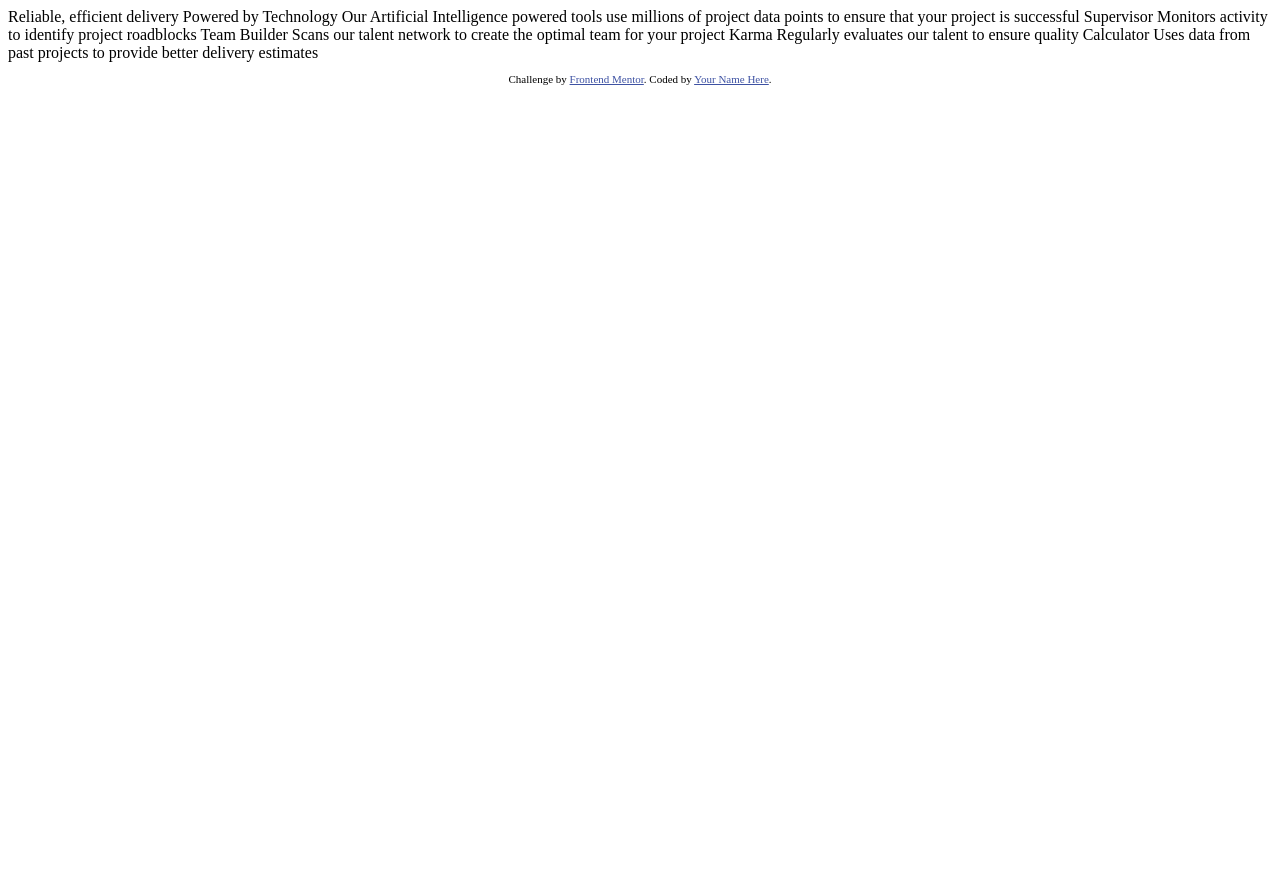
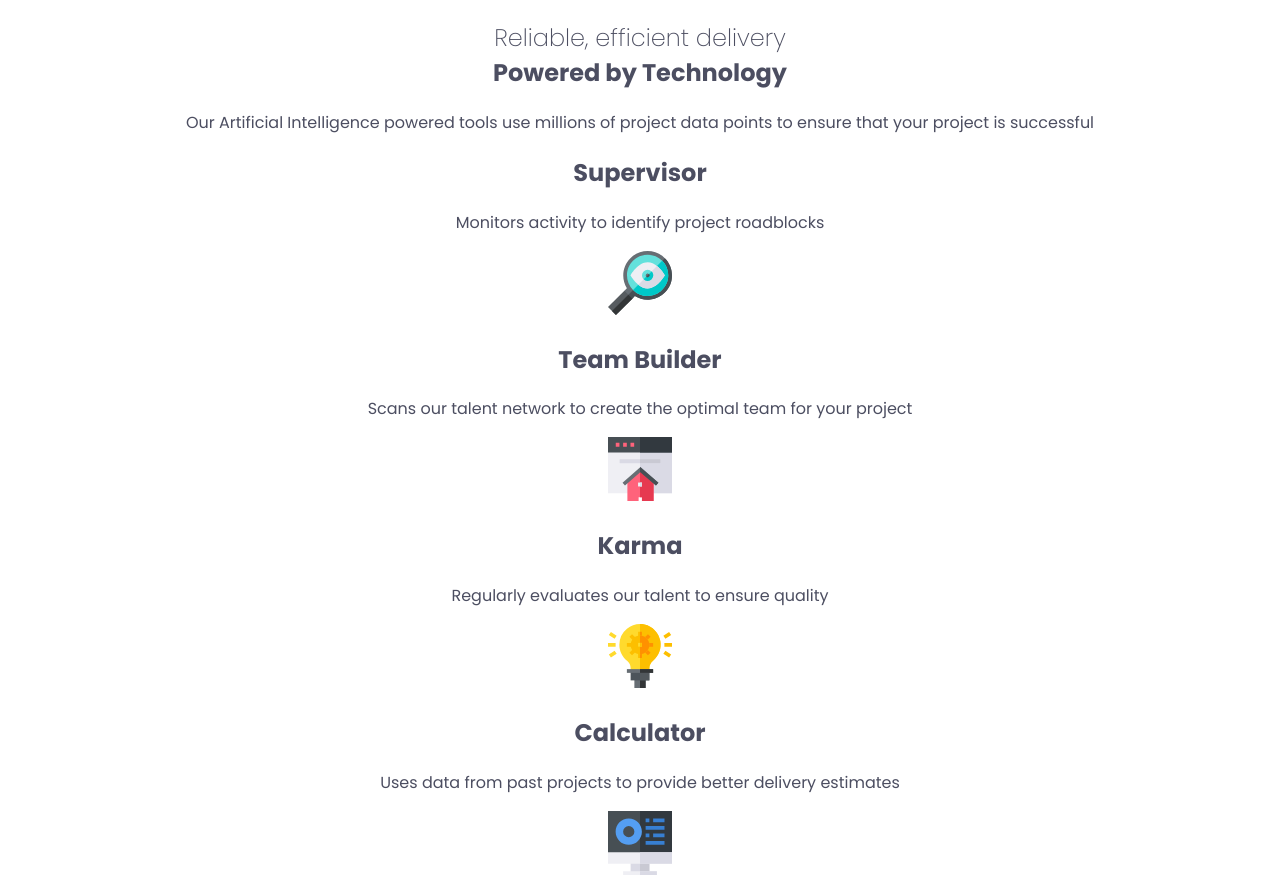
Before and after one commit to y-c-y-k-a/four-card-feature-section, a plain HTML site: page index.html in a window 1280 px wide. Before the commit the page ends 800 px from the top, so only its background shows below. Drawn offline with Linux system fonts and the light colour scheme.

Commit message:
Add styles.css

```diff
--- a/index.html
+++ b/index.html
@@ -1,45 +1,54 @@
 <!DOCTYPE html>
 <html lang="en">
+
 <head>
   <meta charset="UTF-8">
-  <meta name="viewport" content="width=device-width, initial-scale=1.0"> <!-- displays site properly based on user's device -->
+  <meta name="viewport" content="width=device-width, initial-scale=1.0">
+  <link rel="icon" type="image/png" sizes="32x32" href="./images/favicon-32x32.png">
+  <link rel="preconnect" href="https://fonts.googleapis.com">
+  <link rel="preconnect" href="https://fonts.gstatic.com" crossorigin>
+  <link
+    href="https://fonts.googleapis.com/css2?family=Poppins:ital,wght@0,100;0,200;0,300;0,400;0,500;0,600;0,700;0,800;0,900;1,100;1,200;1,300;1,400;1,500;1,600;1,700;1,800;1,900&display=swap"
+    rel="stylesheet">
+  <link rel="stylesheet" href="styles.css">
+  <title>Frontend Mentor | Four card feature section</title>
+</head>
 
-  <link rel="icon" type="image/png" sizes="32x32" href="./images/favicon-32x32.png">
+<body>
+  <main>
+    <section>
+      <h1>
+        <span>Reliable, efficient delivery</span><br>
+        Powered by Technology
+      </h1>
+      <p>
+        Our Artificial Intelligence powered tools use millions of project data points to ensure that your project is
+        successful
+      </p>
+    </section>
+    <section class="card-section">
+      <div class="card">
+        <h2>Supervisor</h2>
+        <p>Monitors activity to identify project roadblocks</p>
+        <img src="./images/icon-supervisor.svg" alt="Supervisor icon">
+      </div>
+      <div class="card">
+        <h2>Team Builder</h2>
+        <p>Scans our talent network to create the optimal team for your project</p>
+        <img src="./images/icon-team-builder.svg" alt="Team builder icon">
+      </div>
+      <div class="card">
+        <h2>Karma</h2>
+        <p>Regularly evaluates our talent to ensure quality</p>
+        <img src="./images/icon-karma.svg" alt="Karma icon">
+      </div>
+      <div class="card">
+        <h2>Calculator</h2>
+        <p>Uses data from past projects to provide better delivery estimates</p>
+        <img src="./images/icon-calculator.svg" alt="Calculator icon">
+      </div>
+    </section>
+  </main>
+</body>
 
-  <title>Frontend Mentor | Four card feature section</title>
-
-  <!-- Feel free to remove these styles or customise in your own stylesheet 👍 -->
-  <style>
-    .attribution { font-size: 11px; text-align: center; }
-    .attribution a { color: hsl(228, 45%, 44%); }
-  </style>
-</head>
-<body>
-
-  Reliable, efficient delivery
-  Powered by Technology
-
-  Our Artificial Intelligence powered tools use millions of project data points
-  to ensure that your project is successful
-
-  Supervisor
-  Monitors activity to identify project roadblocks
-
-  Team Builder
-  Scans our talent network to create the optimal team for your project
-
-  Karma
-  Regularly evaluates our talent to ensure quality
-
-  Calculator
-  Uses data from past projects to provide better delivery estimates
-
-
-  <footer>
-    <p class="attribution">
-      Challenge by <a href="https://www.frontendmentor.io?ref=challenge" target="_blank">Frontend Mentor</a>.
-      Coded by <a href="#">Your Name Here</a>.
-    </p>
-  </footer>
-</body>
 </html>
--- /dev/null
+++ b/styles.css
@@ -0,0 +1,36 @@
+/*
+- Mobile: 375px
+- Desktop: 1440px
+
+- Family: [Poppins](https://fonts.google.com/specimen/Poppins)
+- Weights: 200, 400, 600
+*/
+
+:root {
+  --Red: hsl(0, 78%, 62%);
+  --Cyan: hsl(180, 62%, 55%);
+  --Orange: hsl(34, 97%, 64%);
+  --Blue: hsl(212, 86%, 64%);
+
+  --Grey-500: hsl(234, 12%, 34%);
+  --Grey-400: hsl(212, 6%, 44%);
+  --White: hsl(0, 0%, 100%);
+}
+
+*,
+*::after,
+*::before {
+  box-sizing: border-box;
+}
+
+body {
+  font-family: 'Poppins', sans-serif;
+  background-color: var(--White);
+  margin: 0 auto;
+  text-align: center;
+  color: var(--Grey-500);
+}
+
+h1 span {
+  font-weight: 200;
+}
```
